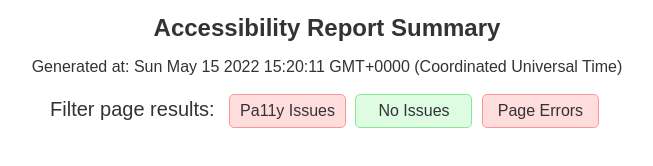
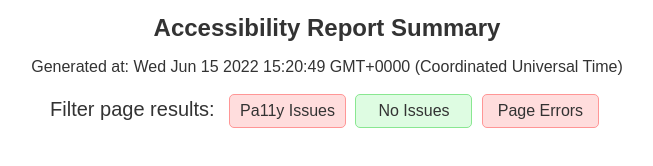
Before and after one commit to dmundra/civicactions-homesite-a11y, a website: page pa11y_report/index.html in a window 1280 px wide. Shown: the full height of the page, 313-966 px from the left. Drawn offline with Linux system fonts and the light colour scheme.

Commit message:
Commit from GitHub Actions (pa11y tests)

```diff
--- a/pa11y_report/index.html
+++ b/pa11y_report/index.html
@@ -139,7 +139,7 @@
 <body>
 	<main>
 		<h1>Accessibility Report Summary</h1>
-		<p>Generated at: Sun May 15 2022 15:20:11 GMT+0000 (Coordinated Universal Time)</p>
+		<p>Generated at: Wed Jun 15 2022 15:20:49 GMT+0000 (Coordinated Universal Time)</p>
 		<div class="filter">
 			<span class="label">Filter page results: </span>
 			<span id="pa11yIssues" class="button" title="Pa11y analyzed page and found issues">Pa11y Issues</span>
```
